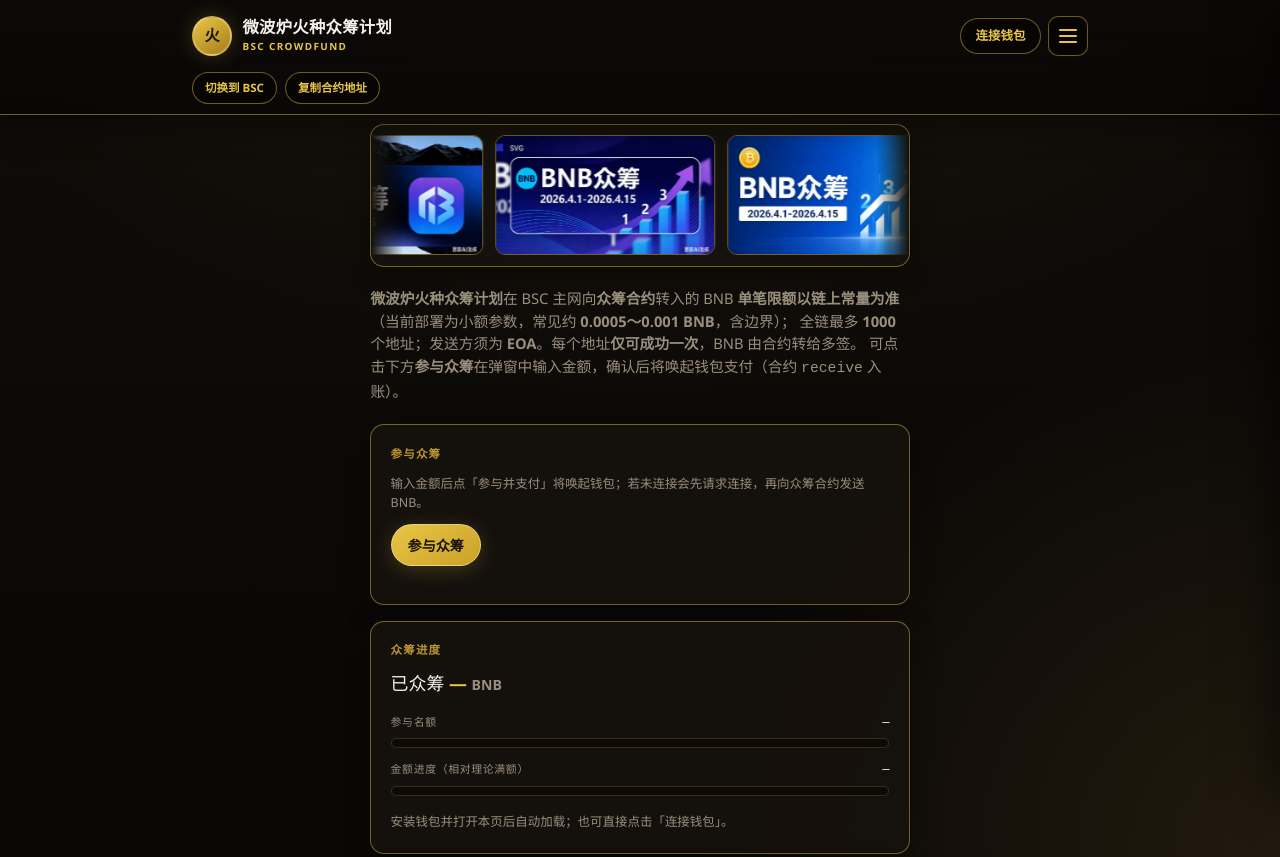
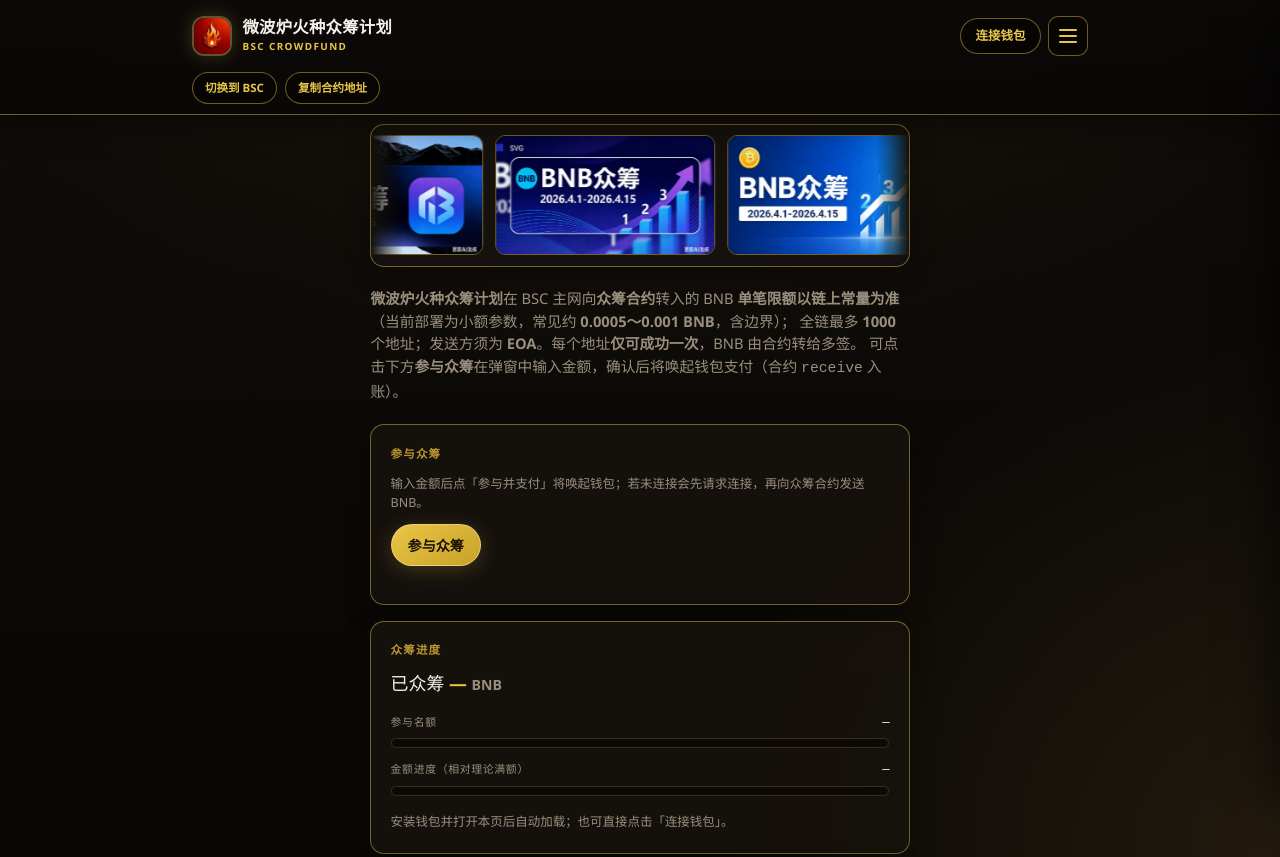
Before and after one commit to bnbstaking/vbl1, a website: page index.html in a window 1280 px wide. Shown: the top 857 px of the page. Drawn offline with Linux system fonts and the light colour scheme.

Commit message:
Add files via upload

```diff
--- a/index.html
+++ b/index.html
@@ -4,13 +4,16 @@
     <meta charset="utf-8" />
     <meta name="viewport" content="width=device-width, initial-scale=1" />
     <title>微波炉火种众筹计划 · BNB</title>
+    <link rel="icon" href="brand-mark.png" type="image/png" />
     <link rel="stylesheet" href="styles.css" />
   </head>
   <body>
     <header class="site-header">
       <div class="wrap-wide header-top">
         <div class="brand-block">
-          <div class="brand-mark" aria-hidden="true">火</div>
+          <div class="brand-mark" aria-hidden="true">
+            <img src="brand-mark.png" alt="" width="40" height="40" decoding="async" />
+          </div>
           <div class="brand-text">
             <span class="brand-title">微波炉火种众筹计划</span>
             <span class="brand-tagline">BSC CROWDFUND</span>
--- a/styles.css
+++ b/styles.css
@@ -77,17 +77,23 @@
 .brand-mark {
   width: 2.5rem;
   height: 2.5rem;
-  border-radius: 50%;
+  border-radius: 12px;
   flex-shrink: 0;
   display: flex;
   align-items: center;
   justify-content: center;
-  font-weight: 800;
-  font-size: 1.1rem;
-  color: #1a1508;
-  background: linear-gradient(145deg, var(--gold) 0%, #a67c1a 100%);
+  padding: 0;
+  overflow: hidden;
   border: 2px solid rgba(255, 230, 150, 0.35);
   box-shadow: 0 0 20px var(--gold-glow);
+  background: rgba(0, 0, 0, 0.25);
+}
+
+.brand-mark img {
+  width: 100%;
+  height: 100%;
+  object-fit: cover;
+  display: block;
 }
 
 .brand-text {
@@ -609,6 +615,3 @@
     max-width: 17rem;
   }
 }
-.brand-mark {
-  font-size: 0.95rem;
-}
```
Also changed, not shown: brand-mark.png (added).
